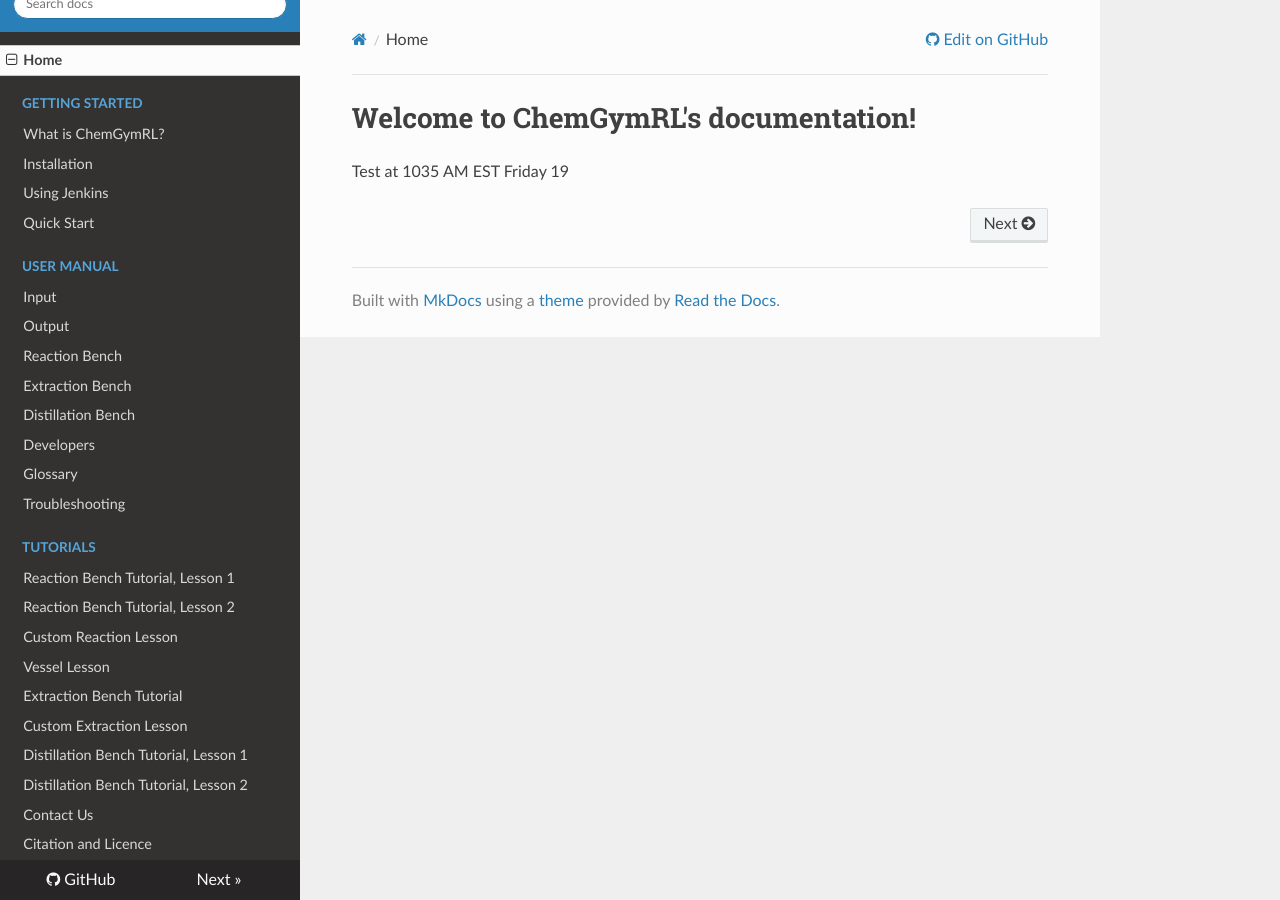
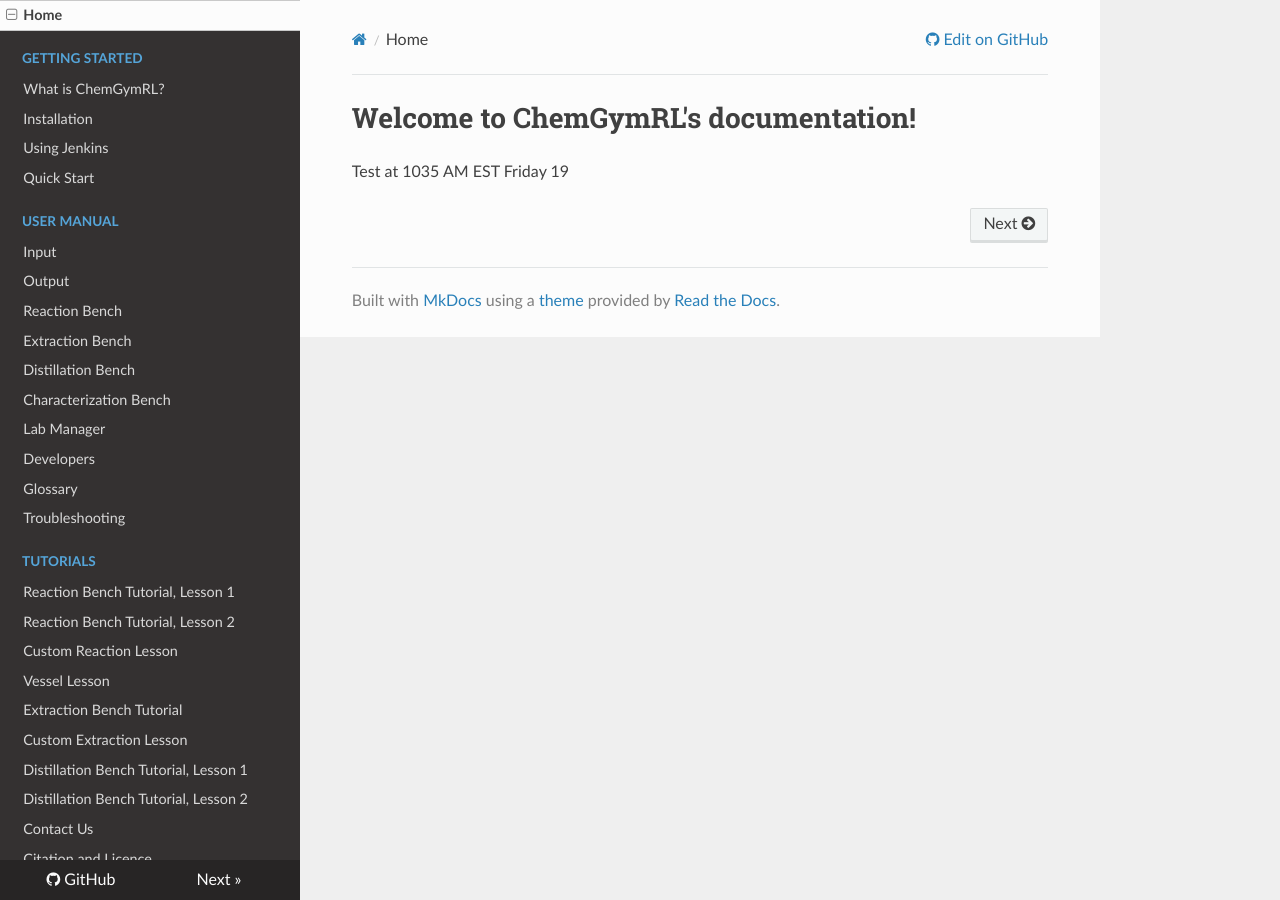
Before and after one commit to chemgymrl/chemgymrl, an MkDocs documentation site: the page built from docs/index.md, in a window 1280 px wide. Built offline with MkDocs 1.6.1, drawn with Linux system fonts in a browser that asks for light colours; nearby versions of some CDN libraries.

Commit message:
added new benches and lab manager to documentation

```diff
--- a/mkdocs.yml
+++ b/mkdocs.yml
@@ -21,6 +21,8 @@ nav:
     - Reaction Bench: reaction.md
     - Extraction Bench: extraction.md
     - Distillation Bench: distillation.md
+    - Characterization Bench: characterization.md
+    - Lab Manager: lab_manager.md
     - Developers: Developers.md
     - Glossary: Glossary.md
     - Troubleshooting: Troubleshooting.md
```
Also changed, not shown: docs/characterization.md (added, +1 -0 lines), docs/lab_manager.md (added, +1 -0 lines).
